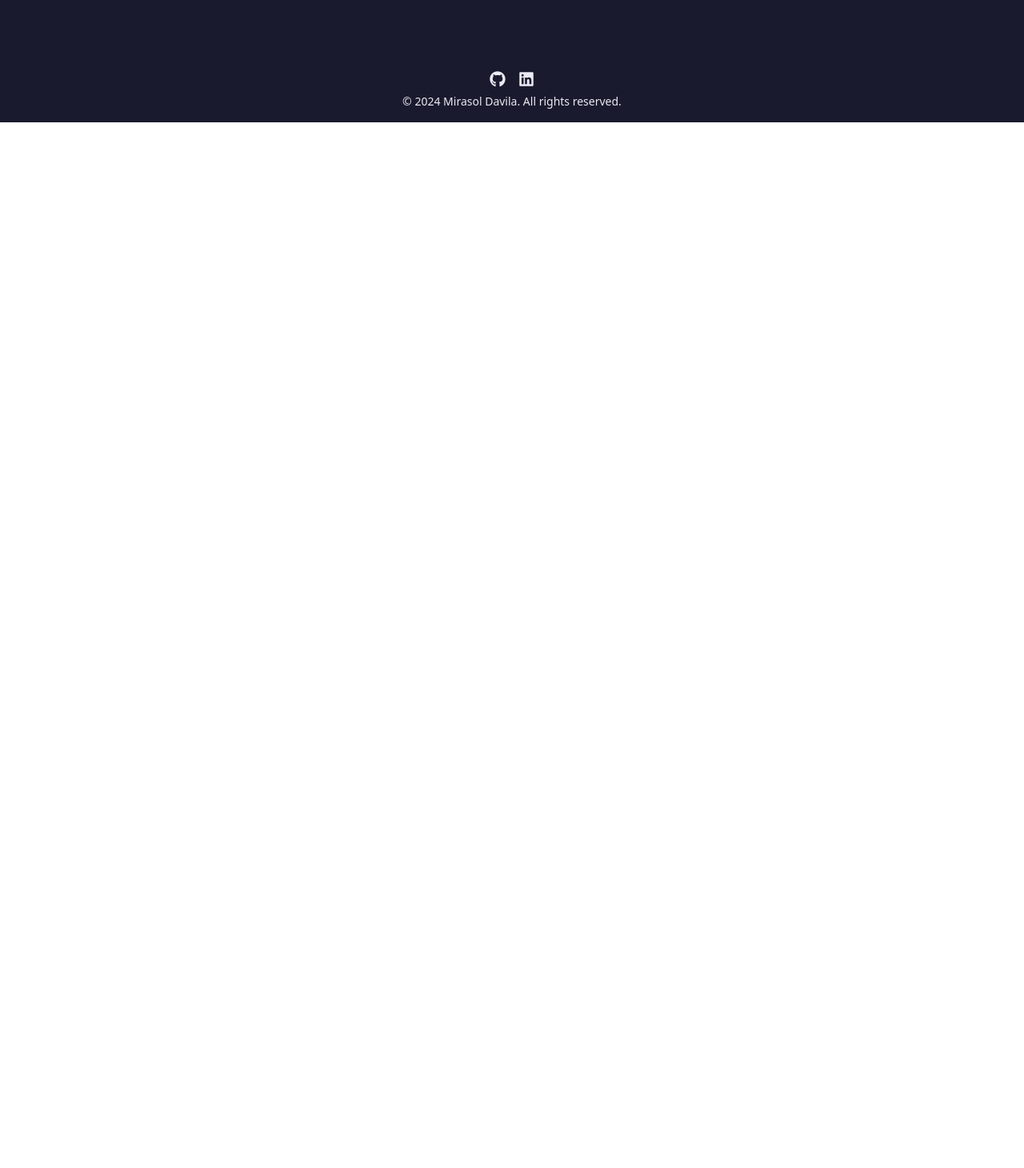
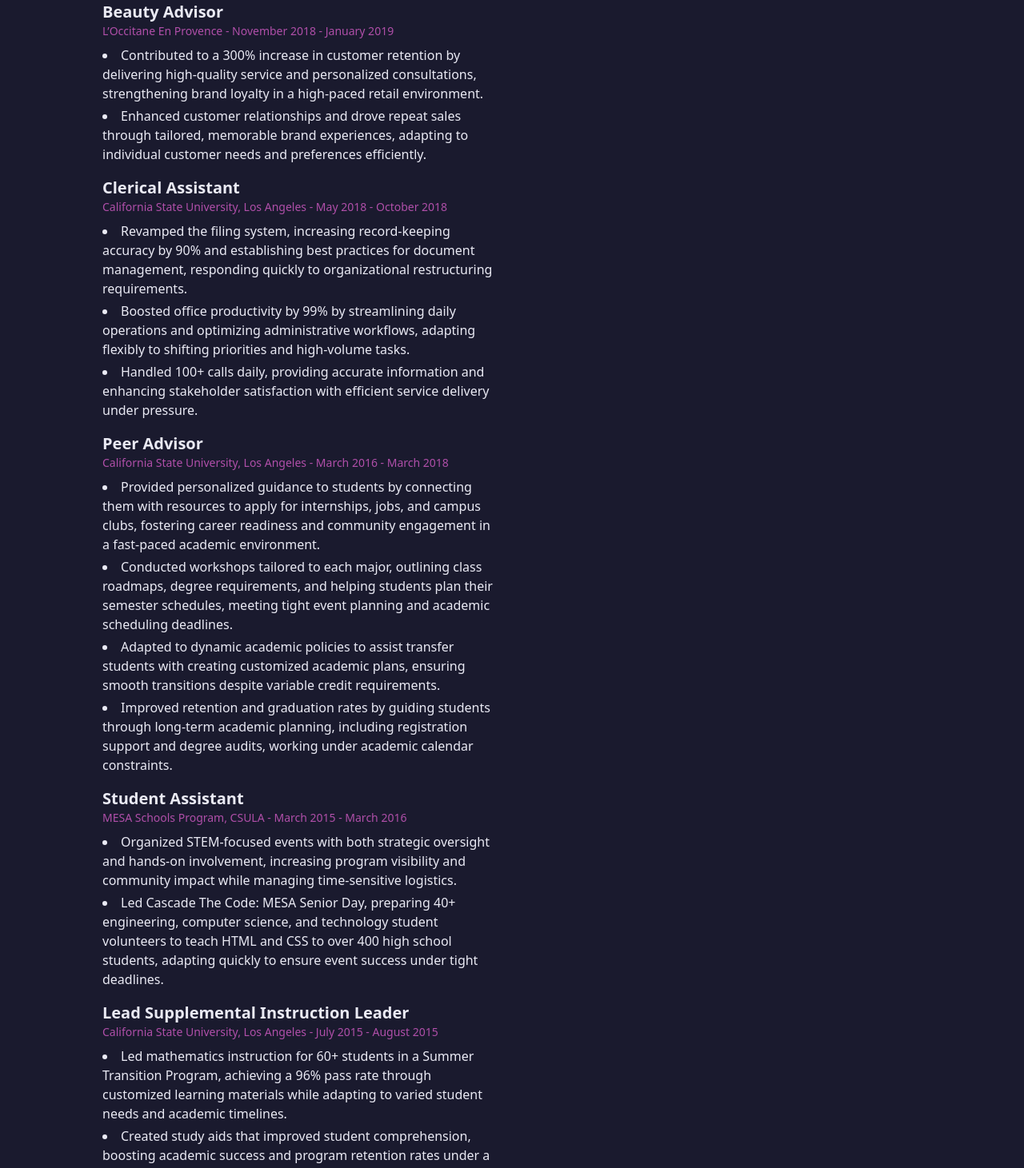
Before and after one commit to mirasoldavila13/React-Portfolio, a React (Vite) app in the folder react-portfolio/: page /resume in a window 1280 px wide. Shown: the part 1180-2641 px from the top of the page at 80% size. Before the commit the page ends 1333 px from the top, so only its background shows below. Built offline with nearby package versions, Linux system fonts and the light colour scheme; no server answers.

Commit message:
Added to Professional Experience.

```diff
--- a/react-portfolio/src/pages/Resume.tsx
+++ b/react-portfolio/src/pages/Resume.tsx
@@ -33,7 +33,8 @@
           </a>
         </div>
       </header>
-      <section className="max-w-5xl w-full grid gap-12 md:grid-cols-2">
+
+      <div className="max-w-5xl w-full grid gap-12 md:grid-cols-2">
         {/* Professional Experience Section */}
         <motion.section
           initial={{ opacity: 0, y: 20 }}
@@ -45,7 +46,7 @@
           <h2 id="experience-heading" className="text-2xl font-semibold mb-4 border-b border-gray-600 pb-2">Professional Experience</h2>
           <article className="space-y-4">
             {/* Full Stack Java Developer */}
-            <article>
+            <div>
               <h3 className="text-xl font-bold">Full Stack Java Developer (Contract)</h3>
               <p className="text-sm text-accent1">Walmart - November 2022 – March 2023</p>
               <p className="text-sm text-accent2">Tech Stack: Java, Spring Boot, Cassandra (NoSQL), REST APIs, Postman, Jira, Git, Confluence</p>
@@ -56,21 +57,73 @@
                 <li>Collaborated with cross-functional teams in Agile Scrum ceremonies, leading discussions on Jira tickets and user stories, and consistently aligning project deliverables with strategic objectives through detailed progress updates.</li>
                 <li>Operated autonomously to meet stringent client standards and project guidelines, consistently delivering high-quality code and adhering to all processes and protocols with minimal oversight.</li>
               </ul>
-            </article>
+            </div>
 
             {/* Administrative Assistant */}
-            <article>
+            <div>
               <h3 className="text-xl font-bold">Administrative Assistant</h3>
               <p className="text-sm text-accent1">California State University, Los Angeles - January 2020 - May 2021</p>
               <ul className="list-disc list-inside mt-2 space-y-1">
                 <li>Streamlined departmental operations, resulting in a 90% improvement in efficiency through workflow re-engineering and enhanced cross-team communication, meeting organizational goals ahead of deadlines.</li>
                 <li>Launched a new major for the technology department, driving a 90% increase in student enrollment and supporting growth and diversity goals, adapting quickly to changing academic requirements.</li>
               </ul>
-            </article>
+            </div>
 
+            {/* Beauty Advisor */}
+            <div>
+              <h3 className="text-xl font-bold">Beauty Advisor</h3>
+              <p className="text-sm text-accent1">L’Occitane En Provence - November 2018 - January 2019</p>
+              <ul className="list-disc list-inside mt-2 space-y-1">
+                <li>Contributed to a 300% increase in customer retention by delivering high-quality service and personalized consultations, strengthening brand loyalty in a high-paced retail environment.</li>
+                <li>Enhanced customer relationships and drove repeat sales through tailored, memorable brand experiences, adapting to individual customer needs and preferences efficiently.</li>
+              </ul>
+            </div>
+
+            {/* Clerical Assistant */}
+            <div>
+              <h3 className="text-xl font-bold">Clerical Assistant</h3>
+              <p className="text-sm text-accent1">California State University, Los Angeles - May 2018 - October 2018</p>
+              <ul className="list-disc list-inside mt-2 space-y-1">
+                <li>Revamped the filing system, increasing record-keeping accuracy by 90% and establishing best practices for document management, responding quickly to organizational restructuring requirements.</li>
+                <li>Boosted office productivity by 99% by streamlining daily operations and optimizing administrative workflows, adapting flexibly to shifting priorities and high-volume tasks.</li>
+                <li>Handled 100+ calls daily, providing accurate information and enhancing stakeholder satisfaction with efficient service delivery under pressure.</li>
+              </ul>
+            </div>
+
+            {/* Peer Advisor */}
+            <div>
+              <h3 className="text-xl font-bold">Peer Advisor</h3>
+              <p className="text-sm text-accent1">California State University, Los Angeles - March 2016 - March 2018</p>
+              <ul className="list-disc list-inside mt-2 space-y-1">
+                <li>Provided personalized guidance to students by connecting them with resources to apply for internships, jobs, and campus clubs, fostering career readiness and community engagement in a fast-paced academic environment.</li>
+                <li>Conducted workshops tailored to each major, outlining class roadmaps, degree requirements, and helping students plan their semester schedules, meeting tight event planning and academic scheduling deadlines.</li>
+                <li>Adapted to dynamic academic policies to assist transfer students with creating customized academic plans, ensuring smooth transitions despite variable credit requirements.</li>
+                <li>Improved retention and graduation rates by guiding students through long-term academic planning, including registration support and degree audits, working under academic calendar constraints.</li>
+              </ul>
+            </div>
+
+            {/* Student Assistant */}
+            <div>
+              <h3 className="text-xl font-bold">Student Assistant</h3>
+              <p className="text-sm text-accent1">MESA Schools Program, CSULA - March 2015 - March 2016</p>
+              <ul className="list-disc list-inside mt-2 space-y-1">
+                <li>Organized STEM-focused events with both strategic oversight and hands-on involvement, increasing program visibility and community impact while managing time-sensitive logistics.</li>
+                <li>Led Cascade The Code: MESA Senior Day, preparing 40+ engineering, computer science, and technology student volunteers to teach HTML and CSS to over 400 high school students, adapting quickly to ensure event success under tight deadlines.</li>
+              </ul>
+            </div>
+
+            {/* Lead Supplemental Instruction Leader */}
+            <div>
+              <h3 className="text-xl font-bold">Lead Supplemental Instruction Leader</h3>
+              <p className="text-sm text-accent1">California State University, Los Angeles - July 2015 - August 2015</p>
+              <ul className="list-disc list-inside mt-2 space-y-1">
+                <li>Led mathematics instruction for 60+ students in a Summer Transition Program, achieving a 96% pass rate through customized learning materials while adapting to varied student needs and academic timelines.</li>
+                <li>Created study aids that improved student comprehension, boosting academic success and program retention rates under a limited time frame.</li>
+              </ul>
+            </div>
           </article>
         </motion.section>
-      </section>
+      </div>
     </main>
   );
 }
```
